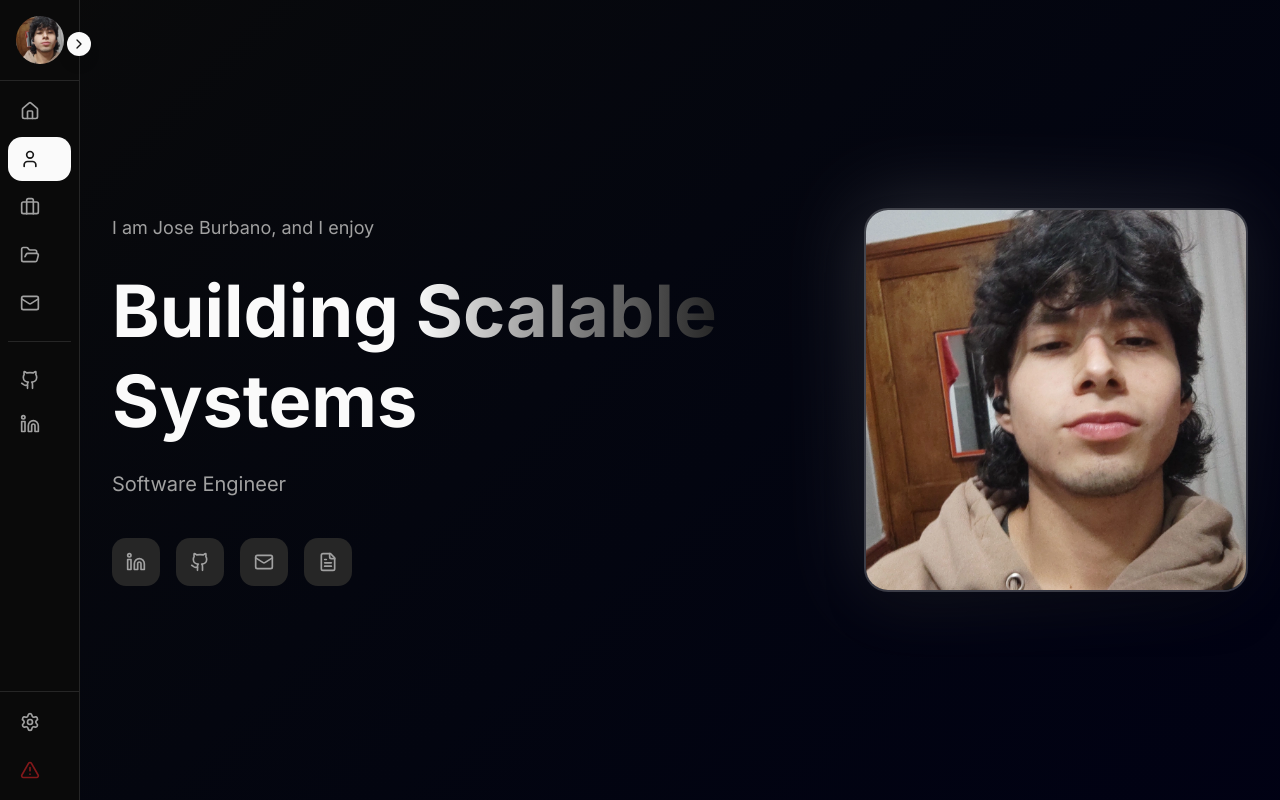
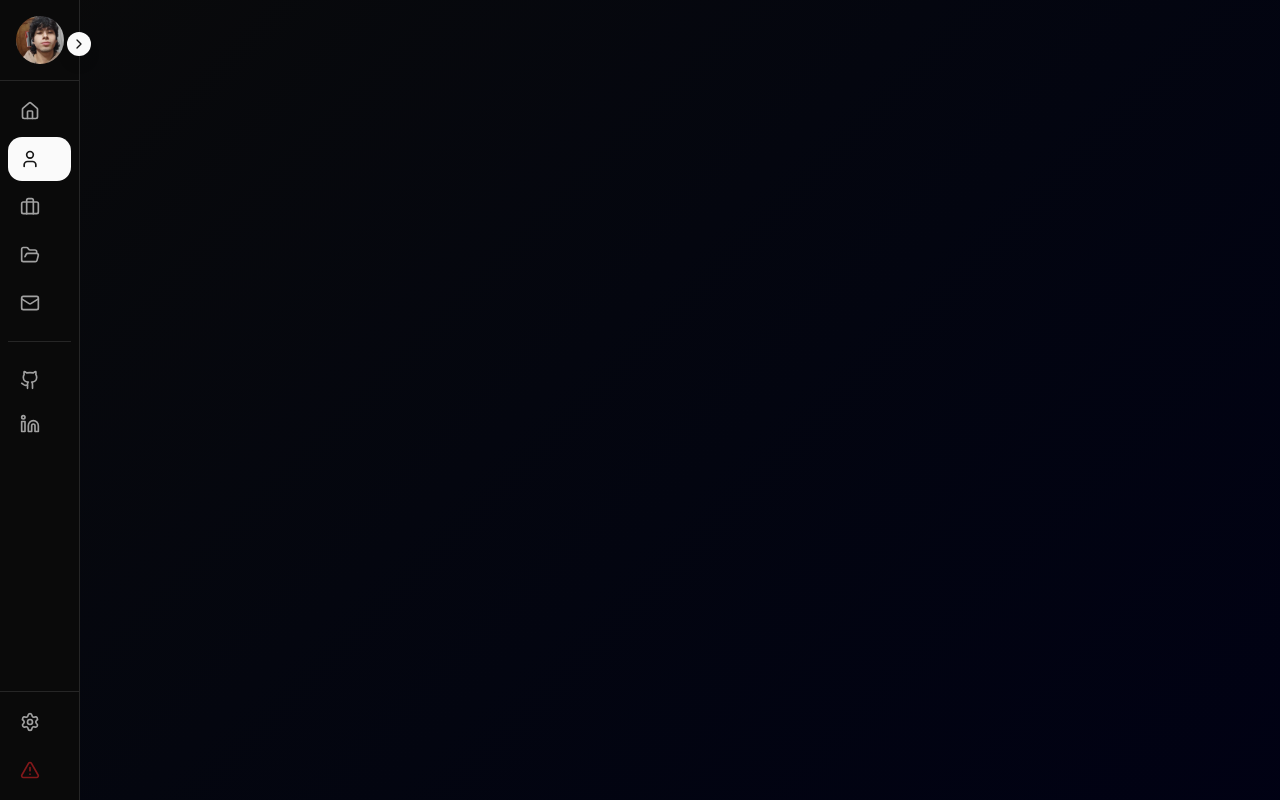
Before and after one commit to Jacklb19/Portfolio, a Next.js app: page / in a window 1280 px wide. Both pictures are taken after a click on the button 39 px from the left and 159 px from the top of the page. Built offline with nearby package versions, Linux system fonts and the light colour scheme.

Commit message:
add about section to page

```diff
--- a/app/page.tsx
+++ b/app/page.tsx
@@ -2,6 +2,7 @@
 
 import { useState } from "react";
 import { HeroSection } from "@/components/hero-section";
+import { AboutSection } from "@/components/about-section";
 import { Sidebar } from "@/components/sidebar";
 import { useDictionary } from "@/data/use-dictionary";
 import { BottomNav } from "@/components/bottom-nav";
@@ -23,6 +24,8 @@ export default function Home() {
     switch (activeSection) {
       case "home":
         return <HeroSection content={dictionary.hero} />;
+      case "about":
+        return <AboutSection/>
       default:
         return <HeroSection content={dictionary.hero} />;
     }
--- a/components/about-section.tsx
+++ b/components/about-section.tsx
@@ -1,2 +1,10 @@
 import { MapPin, Code2, Heart } from "lucide-react"
 import { Button } from "@/components/ui/button"
+
+export function AboutSection(){
+    return (
+        <section className="min-h-screen px-4 sm:px-6 lg:px-8 py-12 sm:py-16 lg:py-20">
+
+        </section>
+    )
+}
```
